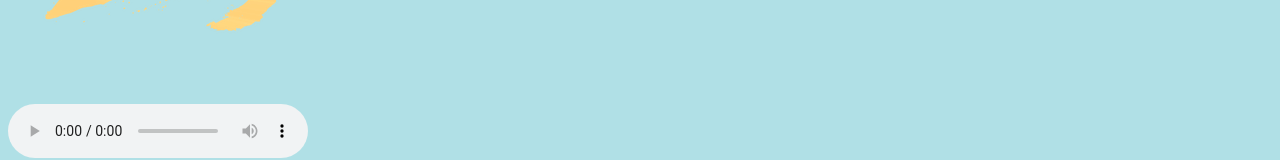
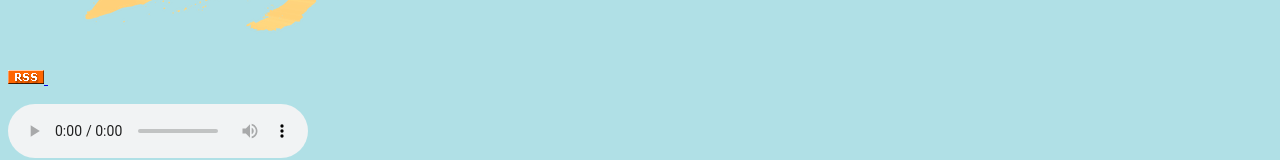
Before and after one commit to huangti-1762083/huangti-1762083.github.io, a plain HTML site: page embeddingOriginalWork.html in a window 1280 px wide. Shown: the part 172-332 px from the top of the page. Drawn offline with Linux system fonts and the light colour scheme.

Commit message:
Update embeddingOriginalWork.html

```diff
--- a/embeddingOriginalWork.html
+++ b/embeddingOriginalWork.html
@@ -4,6 +4,9 @@
 		<title>Erik's Original Work</title>
 	</head>
 	<body style="background-color:powderblue;">
+		<a href="https://huangti-1762083.github.io/feed">
+		<img src="rss.gif" width="36" height="14">
+		</a>
 		<img src="2019.png"></img>
 		<p style="color:black;">
 			<audio controls>
```
